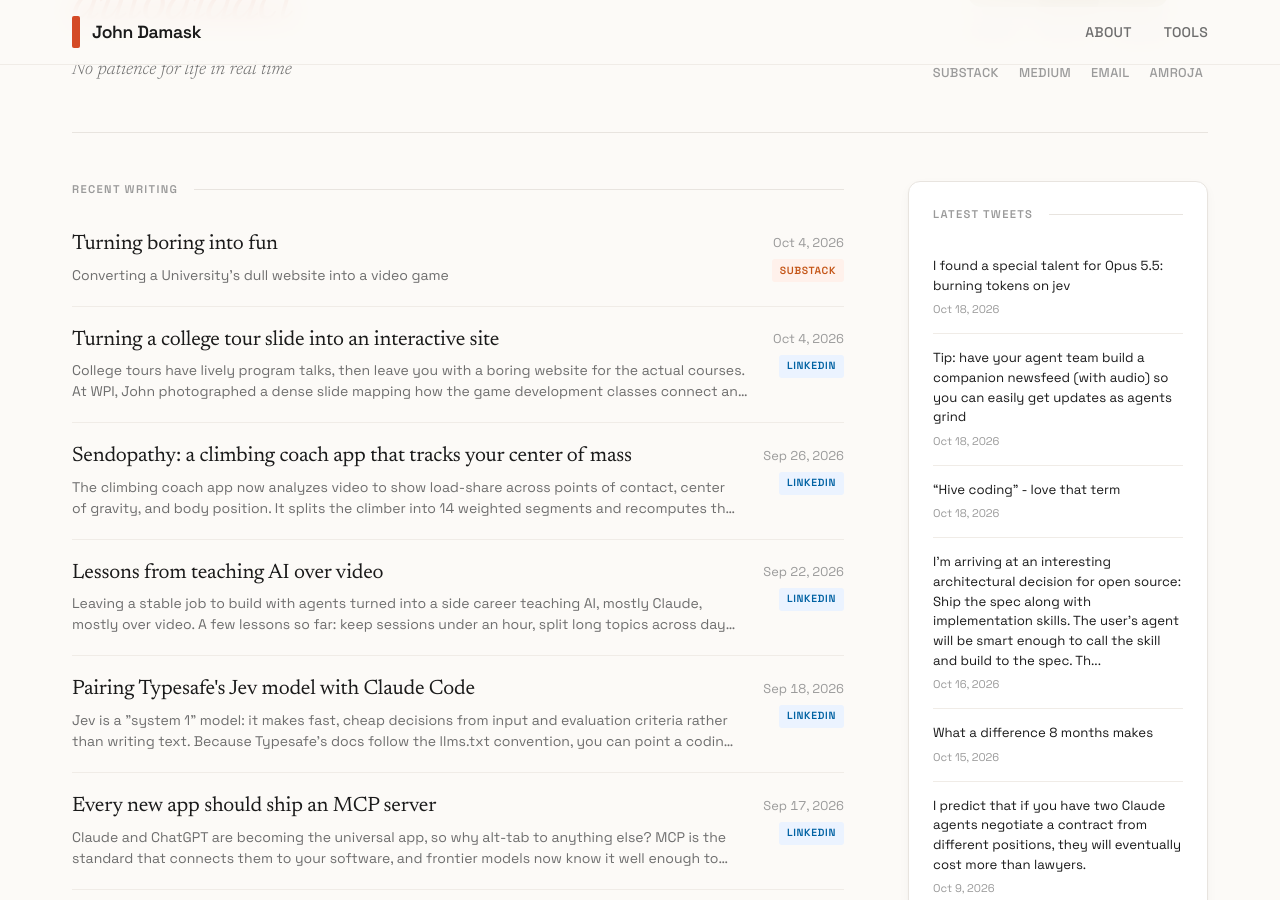
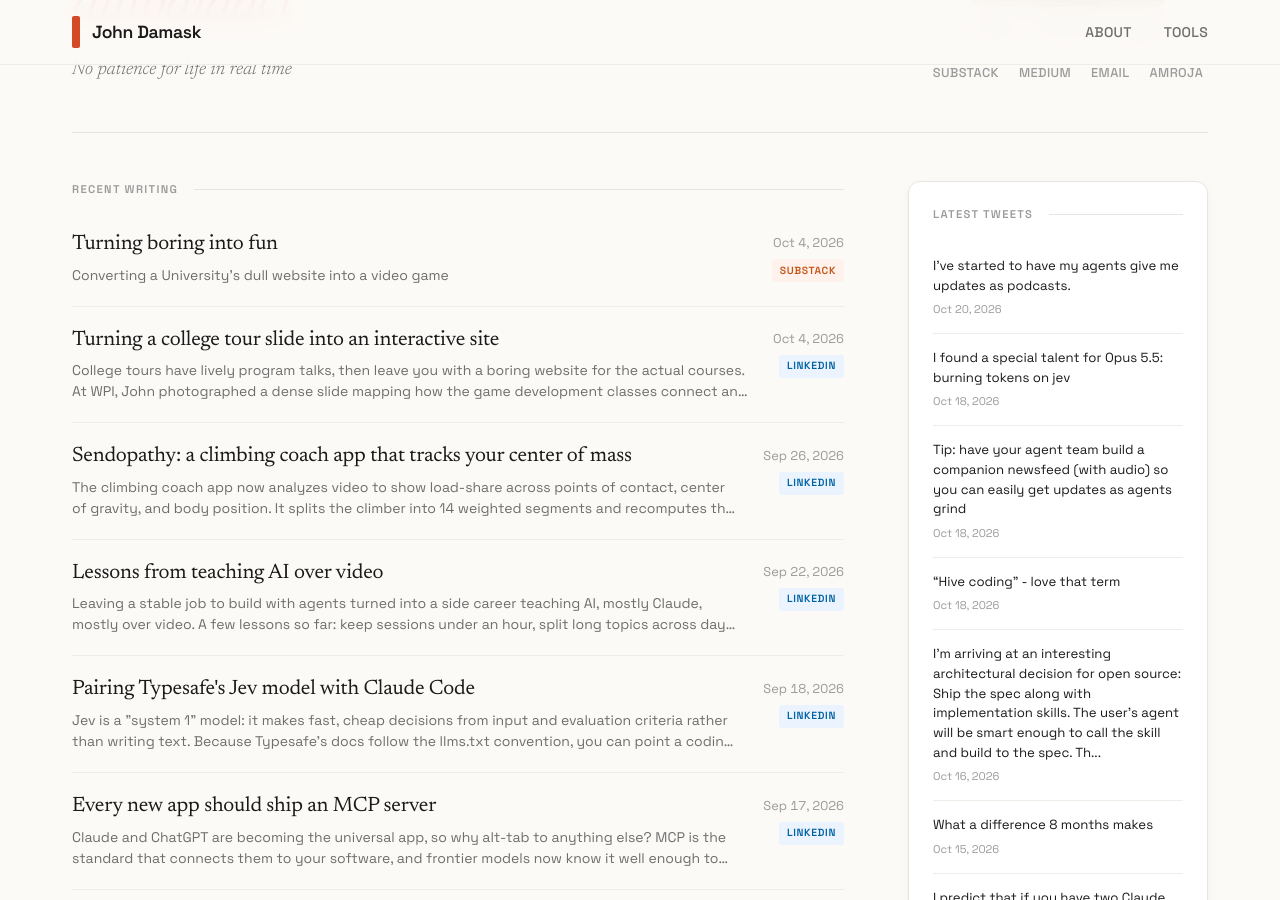
Before and after one commit to jbdamask/jbdamask.github.io, a Jekyll site: the page built from index.html, in a window 1280 px wide and 900 px high, scrolled down 362 px. Built offline with Jekyll 4.4.1, drawn with Linux system fonts in a browser that asks for light colours; the list of posts is cut into pages by our own code; some of the changed text lies outside the part shown.

Commit message:
Update Twitter posts

```diff
--- a/_data/twitter-posts.yml
+++ b/_data/twitter-posts.yml
@@ -2,6 +2,12 @@
 # Fetches latest tweets and merges with existing posts
 # Keeps max 150 most recent tweets (LIFO)
 
+- title: I’ve started to have my agents give me updates as podcasts.
+  source: twitter
+  url: https://twitter.com/jbdamask/status/2112360762588954796
+  date: '2026-10-20'
+  excerpt: I’ve started to have my agents give me updates as podcasts.
+  image: https://pbs.twimg.com/news_img/2112360762945499136/tspVUQsA?format=jpg&name=orig
 - title: 'I found a special talent for Opus 5.5: burning tokens on jev'
   source: twitter
   url: https://twitter.com/jbdamask/status/2111883735540924918
@@ -1192,9 +1198,3 @@
     to have Claude (or your fav LLM) find patterns/inconsistencies. This way, you
     can see if the companies actually walk the talk a...
   image: ''
-- title: Human judgement is still a thing
-  source: twitter
-  url: https://twitter.com/jbdamask/status/2081015425278575087
-  date: '2026-07-25'
-  excerpt: Human judgement is still a thing
-  image: https://pbs.twimg.com/news_img/2081015426436222976/4O_aoBui?format=jpg&name=orig
```
